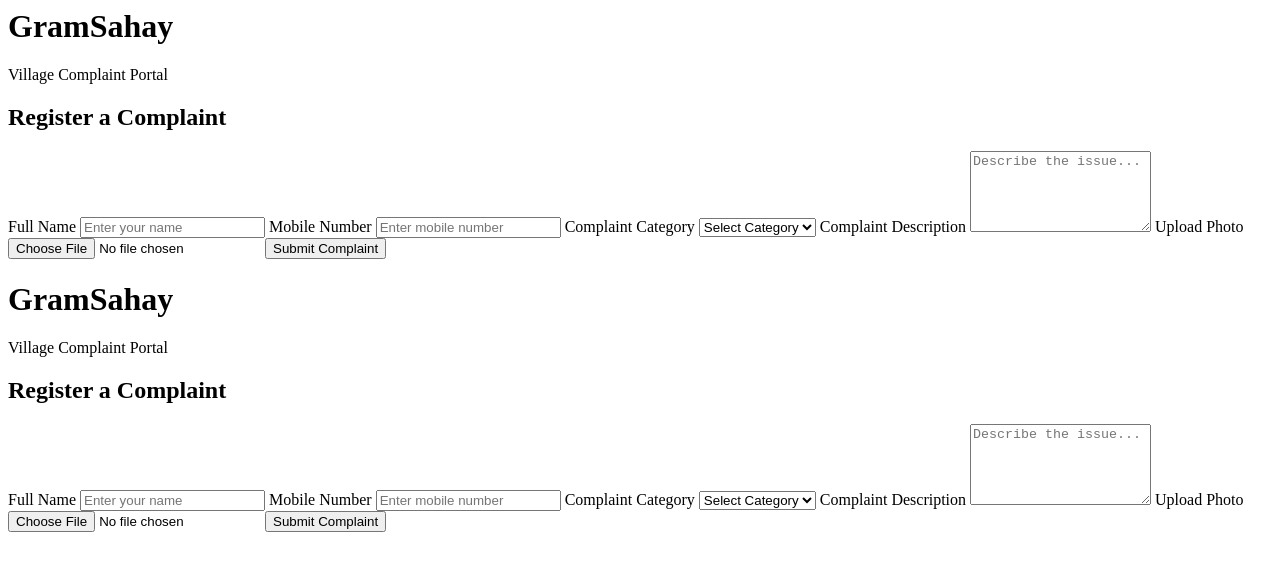
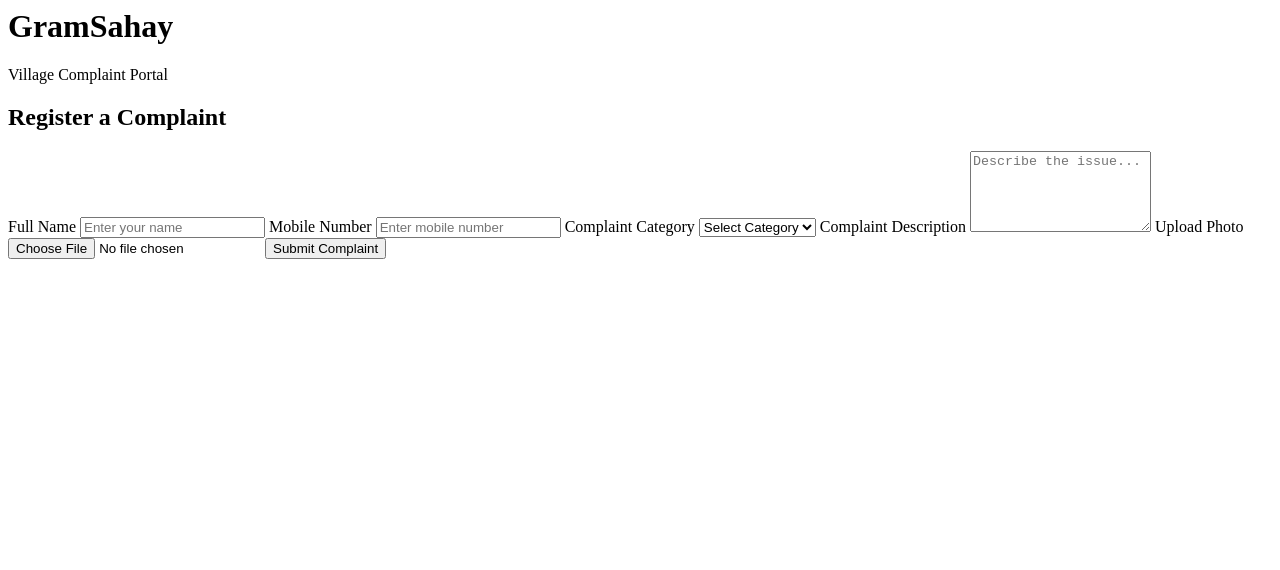
Before and after one commit to jaydhas238-beep/Village-Complaint-Portal, a plain HTML site: page index.html in a window 1280 px wide. Drawn offline with Linux system fonts and the light colour scheme.

Commit message:
Update index.html

```diff
--- a/index.html
+++ b/index.html
@@ -45,48 +45,6 @@
 
         </form>
     </section>
-</main><header>
-    <h1>GramSahay</h1>
-    <p>Village Complaint Portal</p>
-</header>
-
-<main>
-    <section class="complaint-form">
-        <h2>Register a Complaint</h2>
-
-        <form id="complaintForm">
-
-            <label for="name">Full Name</label>
-            <input type="text" id="name" placeholder="Enter your name" required>
-
-            <label for="mobile">Mobile Number</label>
-            <input type="tel" id="mobile" placeholder="Enter mobile number" required>
-
-            <label for="category">Complaint Category</label>
-            <select id="category" required>
-                <option value="">Select Category</option>
-                <option>Road Damage</option>
-                <option>Water Supply</option>
-                <option>Street Lights</option>
-                <option>Garbage</option>
-                <option>Drainage</option>
-                <option>Electricity</option>
-                <option>Other</option>
-            </select>
-
-            <label for="description">Complaint Description</label>
-            <textarea id="description" rows="5" placeholder="Describe the issue..." required></textarea>
-
-            <label for="photo">Upload Photo</label>
-            <input type="file" id="photo" accept="image/*" required>
-
-            <button type="submit">Submit Complaint</button>
-
-        </form>
-    </section>
 </main>
-
-    <!-- Content will go here -->
-
     <script src="script.js"></script>
 </body>
```
